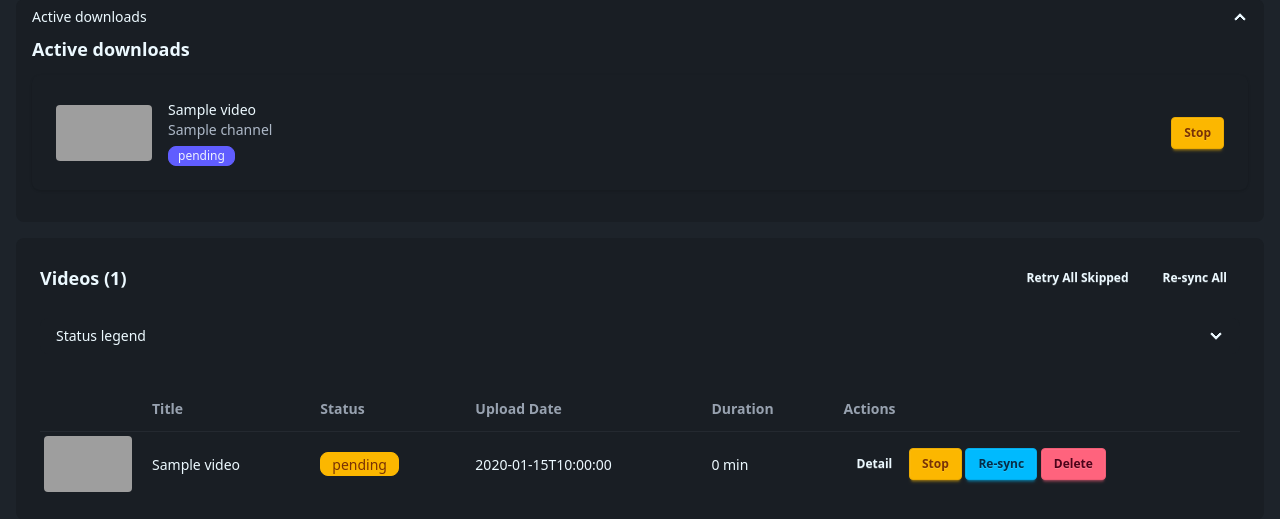
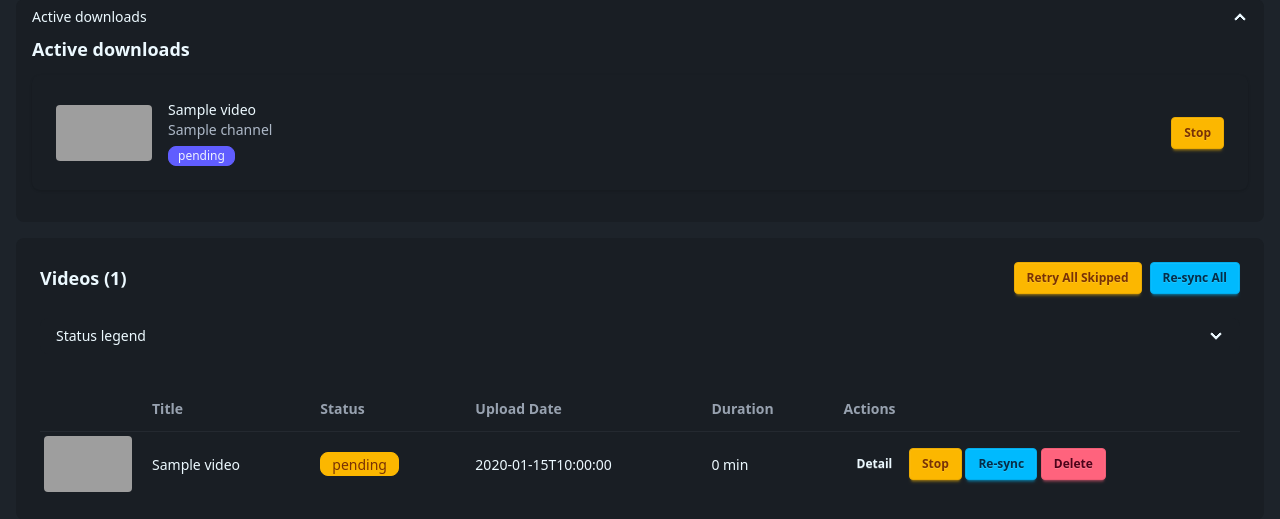
Before and after one commit to ytdl-stash/ytdl-stash, a FastAPI app: template app/templates/channels/detail.html in a window 1280 px wide; the page is wider, and only the part inside the window is pictured. Shown: the part 857-1376 px from the top of that part. Run offline with FastAPI, Linux system fonts and the light colour scheme; the template is opened without the code that fills it: most values are stand-ins (such as "Sample title", 1, 10 or a date in 2020); grey boxes marked "Sample" are stand-in pictures; data that the repository does not hold is empty; parts of the project's set-up code (start-up, migrations or seed data) failed here and were passed over; grey boxes are pictures that could not be loaded.

Commit message:
Release v0.27.0

```diff
--- a/app/templates/channels/_card.html
+++ b/app/templates/channels/_card.html
@@ -30,9 +30,9 @@
       </button>
     </span>
     <div class="dropdown dropdown-top dropdown-end">
-      <button type="button" tabindex="0" class="btn btn-sm btn-secondary tooltip tooltip-top" data-tip="Sync & link actions">
+      <button type="button" tabindex="0" class="btn btn-sm btn-secondary inline-flex items-center gap-1 tooltip tooltip-top" data-tip="Sync & link actions">
         Sync
-        <svg xmlns="http://www.w3.org/2000/svg" class="h-3.5 w-3.5" fill="none" viewBox="0 0 24 24" stroke="currentColor" aria-hidden="true"><path stroke-linecap="round" stroke-linejoin="round" stroke-width="2" d="M19 9l-7 7-7-7" /></svg>
+        <svg xmlns="http://www.w3.org/2000/svg" class="h-3.5 w-3.5 shrink-0" fill="none" viewBox="0 0 24 24" stroke="currentColor" aria-hidden="true"><path stroke-linecap="round" stroke-linejoin="round" stroke-width="2" d="M19 9l-7 7-7-7" /></svg>
       </button>
       <ul tabindex="0" class="dropdown-content menu bg-base-300 rounded-box z-50 mt-1 w-48 p-2 shadow-lg">
         <li>
--- a/app/templates/channels/_detail_card.html
+++ b/app/templates/channels/_detail_card.html
@@ -299,7 +299,7 @@
         <h3 class="text-lg font-semibold mt-0 mb-0">Videos ({{ videos|length }})</h3>
         <div class="flex flex-wrap gap-2 ml-auto">
           <span id="retry-skipped-container-detail">
-            <button type="button" class="btn btn-sm btn-ghost tooltip tooltip-bottom" data-tip="Reset this channel's skipped videos back to pending"
+            <button type="button" class="btn btn-sm btn-warning tooltip tooltip-bottom" data-tip="Reset this channel's skipped videos back to pending"
                     hx-post="/channels/{{ channel.id }}/retry-skipped"
                     hx-target="#retry-skipped-container-detail"
                     hx-swap="innerHTML">
@@ -307,7 +307,7 @@
             </button>
           </span>
           <span id="resync-all-container-detail">
-            <button type="button" class="btn btn-sm btn-ghost tooltip tooltip-bottom" data-tip="Re-sync all synced videos for this channel (scrape + generate)"
+            <button type="button" class="btn btn-sm btn-info tooltip tooltip-bottom" data-tip="Re-sync all synced videos for this channel (scrape + generate)"
                     hx-post="/channels/{{ channel.id }}/resync-videos"
                     hx-target="#resync-all-container-detail"
                     hx-swap="innerHTML"
```
Also changed, not shown: app/templates/channels/list.html (+3 -5 lines).
